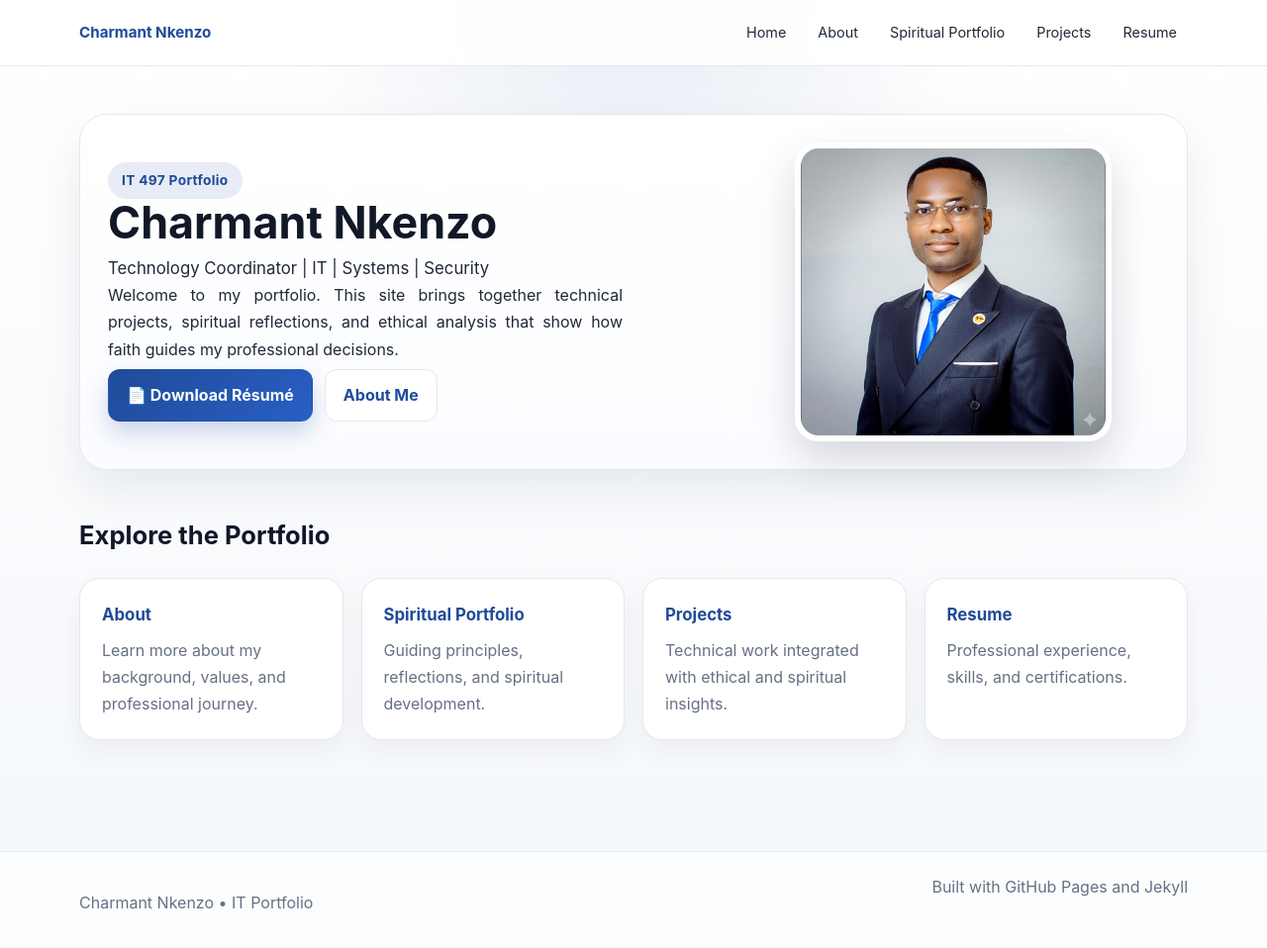
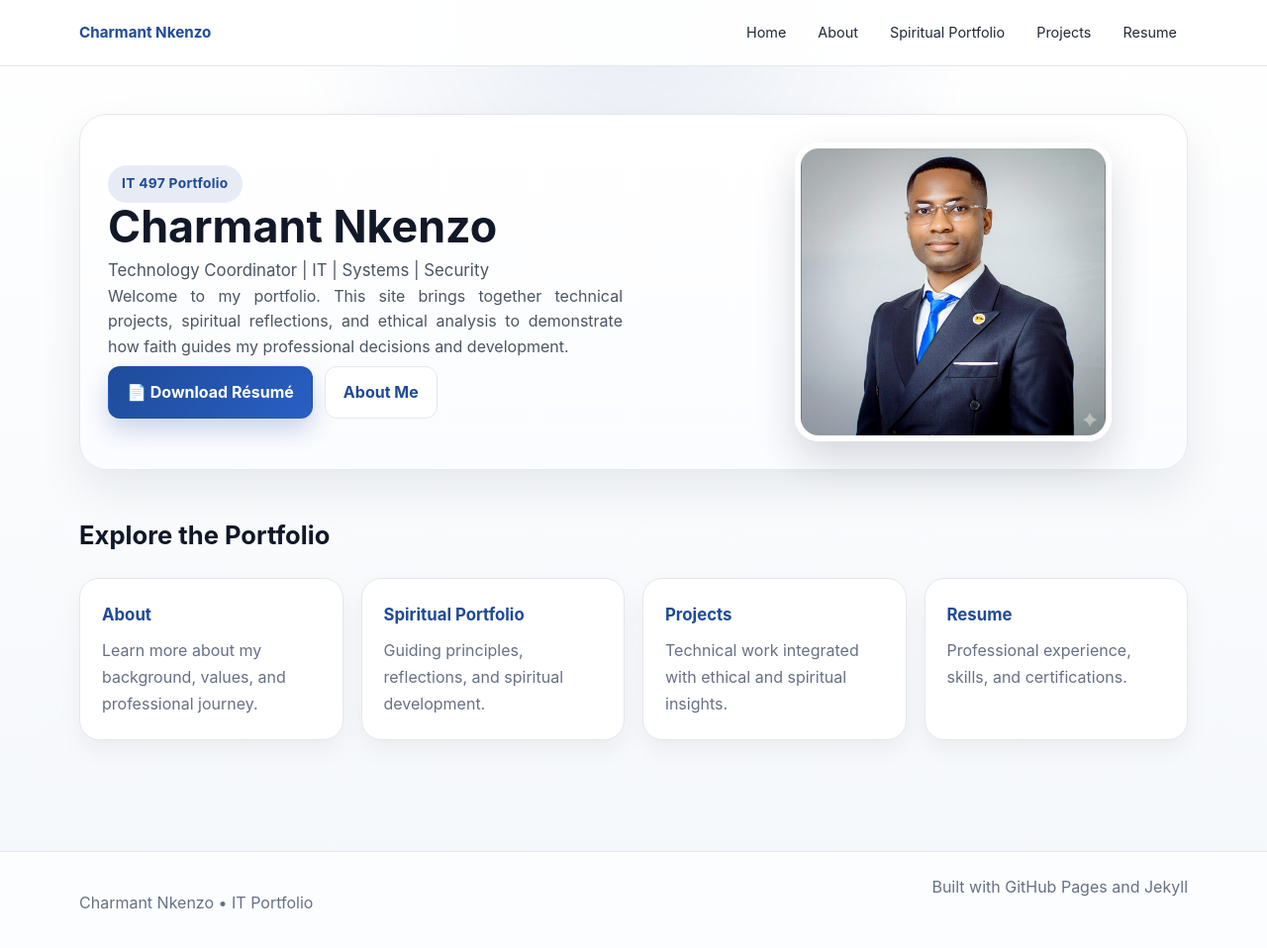
Before and after one commit to guychel20/charmantnkenzo.github.io, a Jekyll site: the page built from index.md, in a window 1280 px wide and 964 px high. Shown: the top 958 px of the window at 99% size. Built offline with Jekyll 4.4.1, drawn with Linux system fonts in a browser that asks for light colours; our own code applies the rules of GitHub Pages for plain Markdown files.

Commit message:
Improve paragraph spacing and readability

```diff
--- a/assets/css/style.css
+++ b/assets/css/style.css
@@ -112,8 +112,11 @@ a:hover {
 
 .hero-copy p {
   text-align: justify;
-  max-width: 520px;
-  margin-top: 6px;
+  margin-top: 12px;     /* space from above text */
+  margin-bottom: 8px;   /* space before buttons */
+  max-width: 520px;     /* prevents long stretched lines */
+  line-height: 1.6;     /* improves readability */
+  color: #4b5563;     /* softer than black */
 }
 
 .badge {
--- a/index.md
+++ b/index.md
@@ -19,7 +19,9 @@ permalink: /
     </p>
 
     <p>
-      Welcome to my portfolio. This site brings together technical projects, spiritual reflections, and ethical analysis that show how faith guides my professional decisions.
+       Welcome to my portfolio. This site brings together technical projects,
+       spiritual reflections, and ethical analysis to demonstrate how faith
+       guides my professional decisions and development.
     </p>
 
     <div class="button-row">
```
